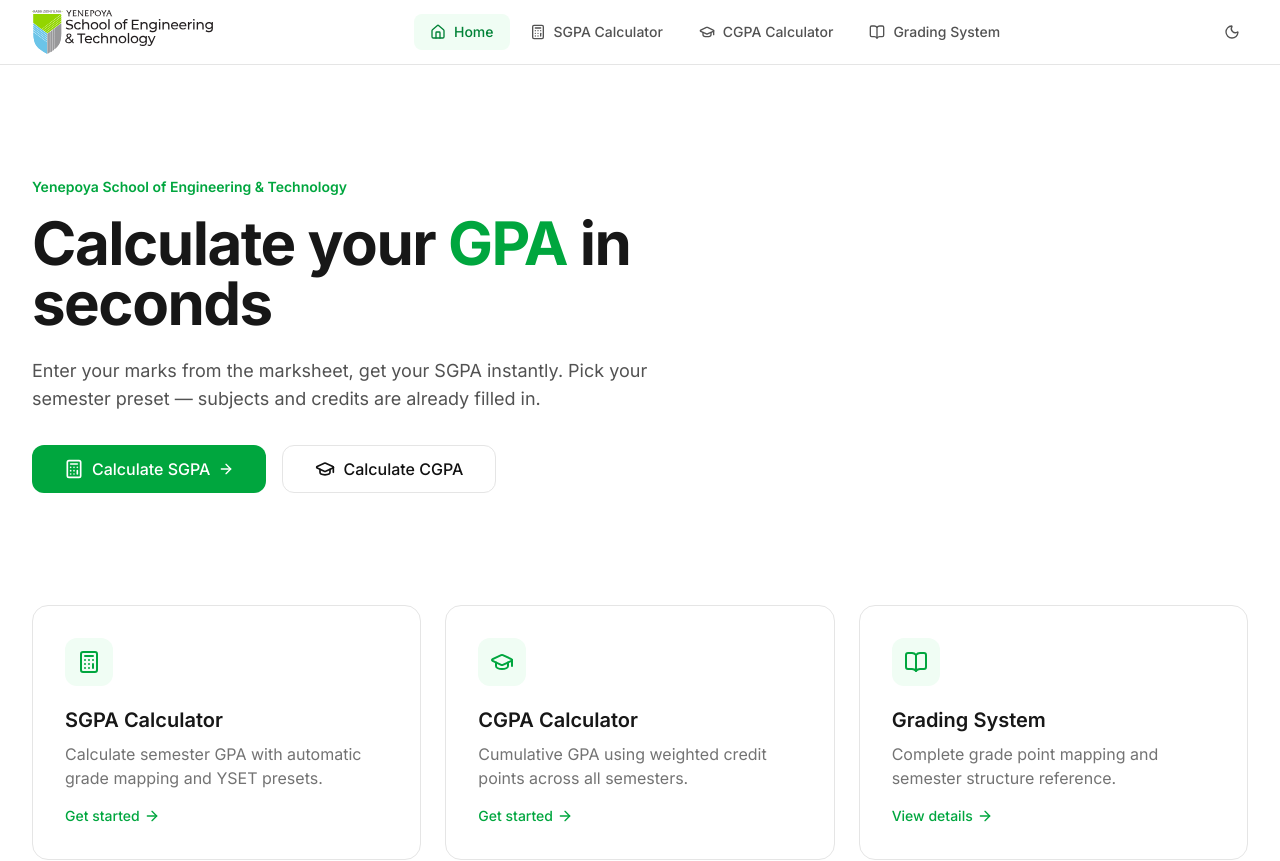
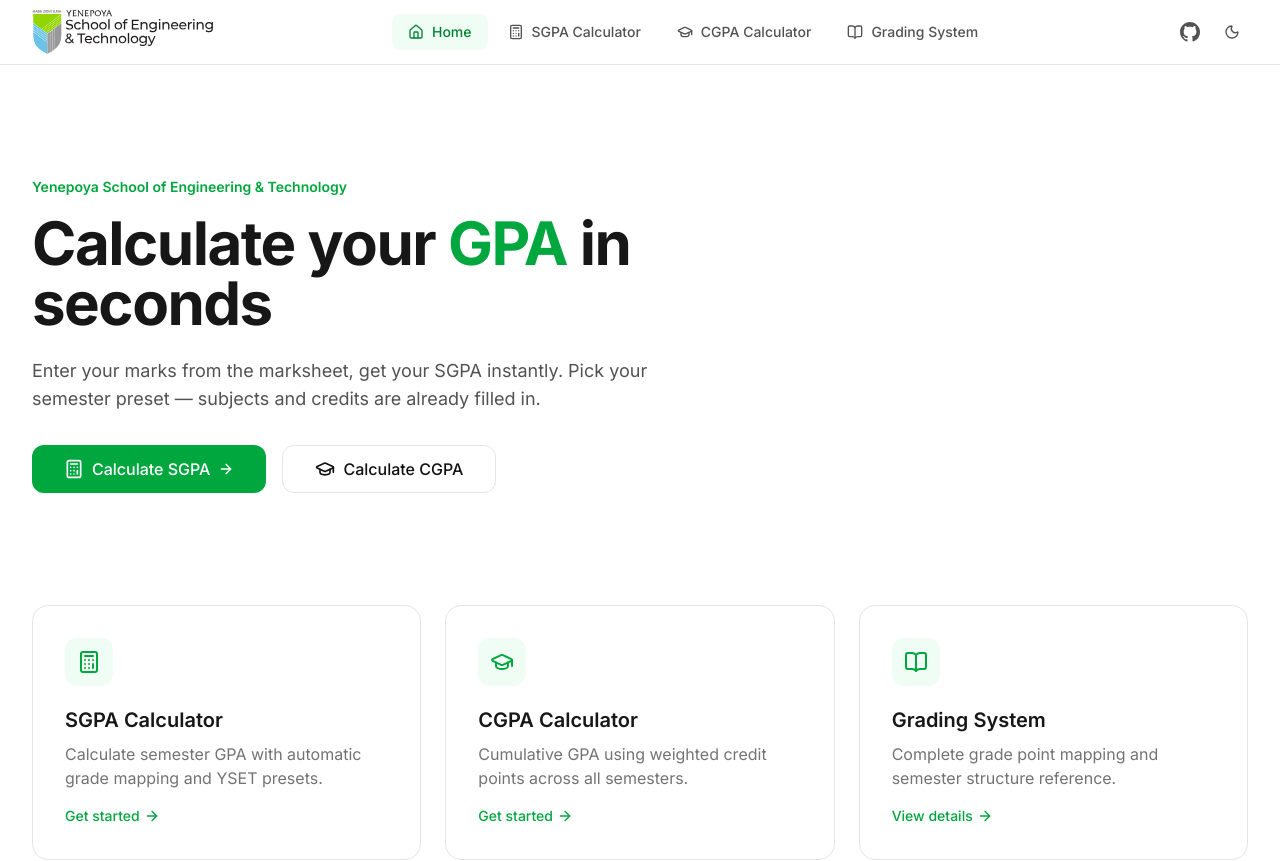
Before and after one commit to radheshpai87/yset-cgpa-calculator, a Next.js app: page / in a window 1280 px wide. Shown: the top 861 px of the page. Built offline with nearby package versions, Linux system fonts and the light colour scheme.

Commit message:
feat: add GitHub icon link in navbar

```diff
--- a/src/components/navbar.tsx
+++ b/src/components/navbar.tsx
@@ -65,6 +65,15 @@
           </div>
 
           <div className="flex items-center gap-2">
+            <a
+              href="https://github.com/radheshpai87/yset-cgpa-calculator"
+              target="_blank"
+              rel="noopener noreferrer"
+              className="p-2 rounded-lg hover:bg-neutral-100 dark:hover:bg-neutral-800 text-neutral-600 dark:text-neutral-400 transition-colors"
+              aria-label="GitHub repository"
+            >
+              <svg className="h-5 w-5" fill="currentColor" viewBox="0 0 24 24"><path d="M12 0C5.37 0 0 5.37 0 12c0 5.31 3.435 9.795 8.205 11.385.6.105.825-.255.825-.57 0-.285-.015-1.23-.015-2.235-3.015.555-3.795-.735-4.035-1.41-.135-.345-.72-1.41-1.23-1.695-.42-.225-1.02-.78-.015-.795.945-.015 1.62.87 1.845 1.23 1.08 1.815 2.805 1.305 3.495.99.105-.78.42-1.305.765-1.605-2.67-.3-5.46-1.335-5.46-5.925 0-1.305.465-2.385 1.23-3.225-.12-.3-.54-1.53.12-3.18 0 0 1.005-.315 3.3 1.23.96-.27 1.98-.405 3-.405s2.04.135 3 .405c2.295-1.56 3.3-1.23 3.3-1.23.66 1.65.24 2.88.12 3.18.765.84 1.23 1.905 1.23 3.225 0 4.605-2.805 5.625-5.475 5.925.435.375.81 1.095.81 2.22 0 1.605-.015 2.895-.015 3.3 0 .315.225.69.825.57A12.02 12.02 0 0024 12c0-6.63-5.37-12-12-12z"/></svg>
+            </a>
             <ThemeToggle />
             <button
               className="md:hidden p-2 rounded-lg hover:bg-neutral-100 dark:hover:bg-neutral-800"
```
